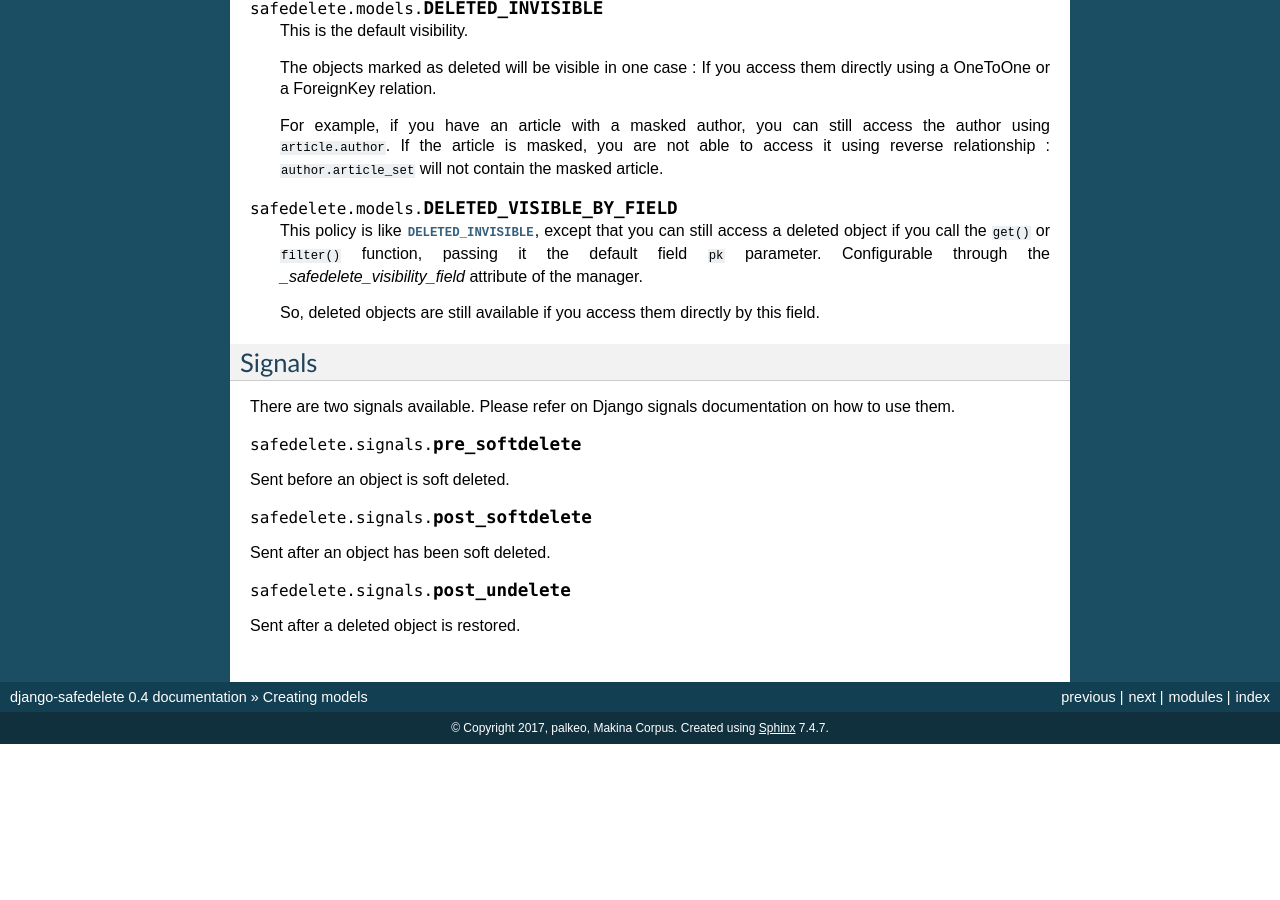
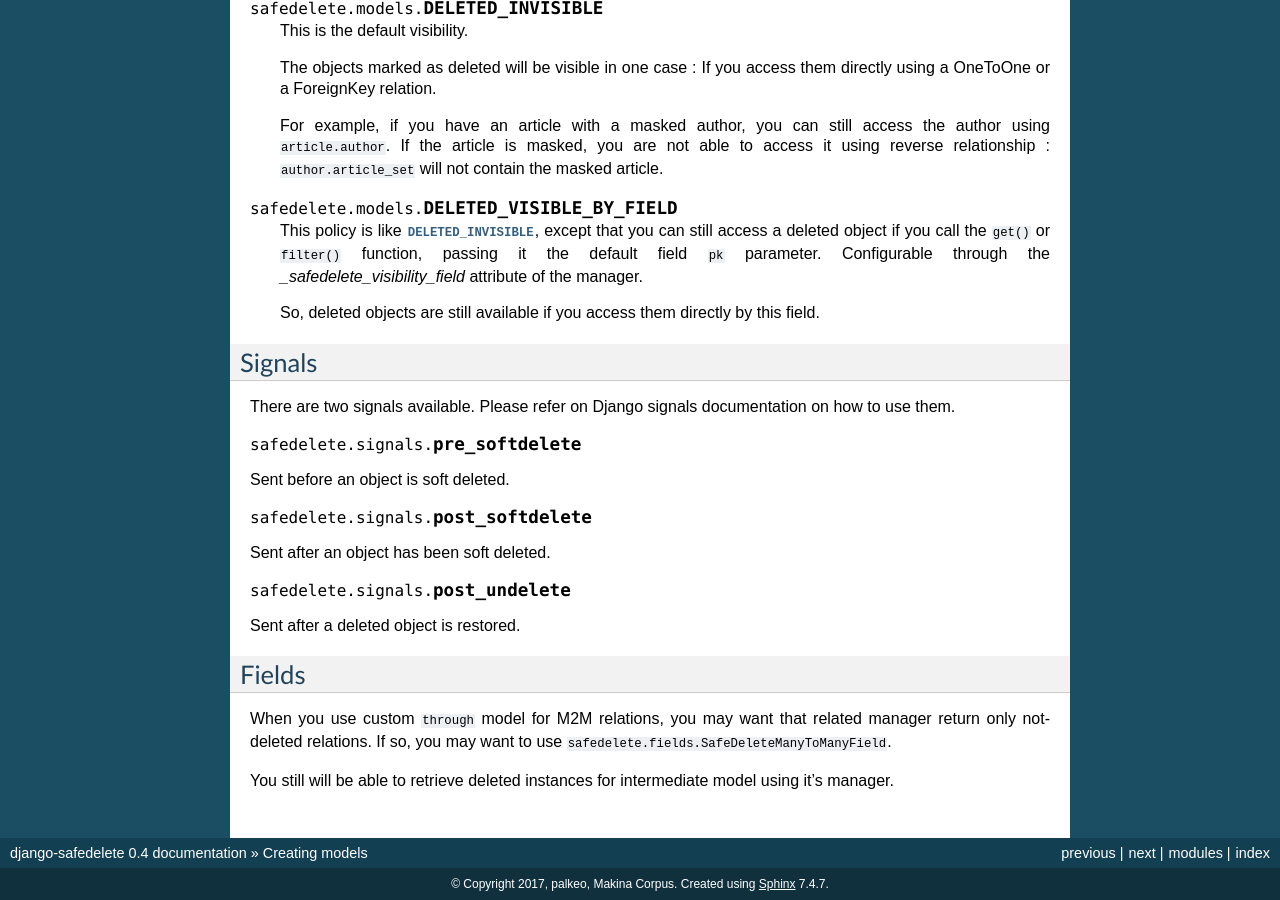
Before and after one commit to makinacorpus/django-safedelete, a Sphinx documentation site: the page built from docs/models.rst, in a window 1280 px wide and 900 px high, scrolled down 1121 px. Built offline with Sphinx 7.4.7, drawn with Linux system fonts in a browser that asks for light colours; formulas are drawn with MathJax 3; before the commit the page ends 1865 px from its top, so only the background shows below that.

Commit message:
Add docs for SafeDeleteManyToManyField

```diff
--- a/docs/models.rst
+++ b/docs/models.rst
@@ -90,3 +90,14 @@ Sent after an object has been soft deleted.
 .. py:data:: safedelete.signals.post_undelete
 
 Sent after a deleted object is restored.
+
+
+Fields
+------
+
+When you use custom ``through`` model for M2M relations, you may want
+that related manager return only not-deleted relations. If so, you may want
+to use ``safedelete.fields.SafeDeleteManyToManyField``.
+
+You still will be able to retrieve deleted instances for intermediate model using
+it's manager.
```
